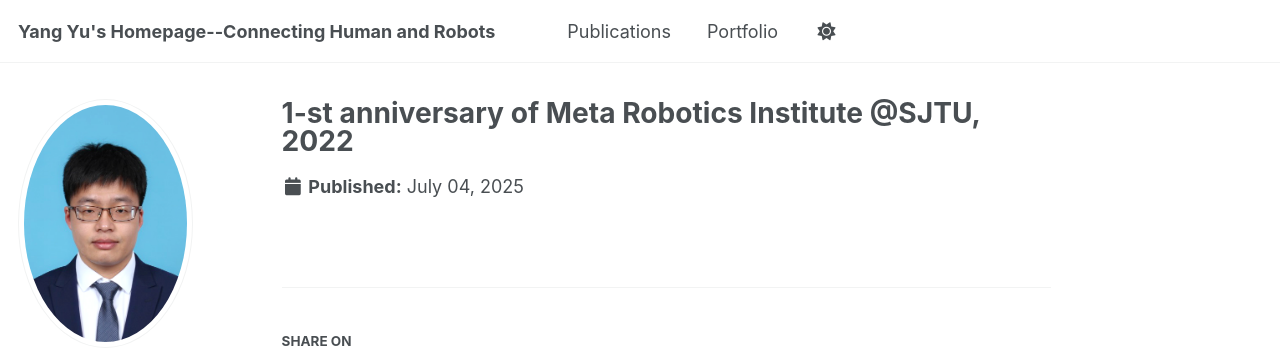
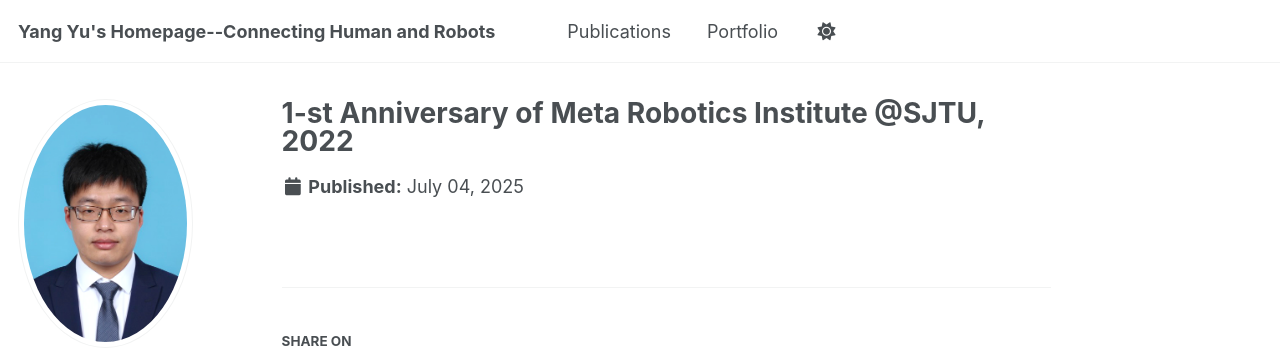
Before and after one commit to Yu-SJTUMRI/Yu-SJTUMRI.github.io, a Jekyll site: the page built from _portfolio/MRI2022.md, in a window 1280 px wide. Shown: the top 348 px of the page. Built offline with Jekyll 4.4.1, drawn with Linux system fonts in a browser that asks for light colours; some web fonts are replaced; a script that is not in the unit is left out.

Commit message:
Update MRI2022.md

```diff
--- a/_portfolio/MRI2022.md
+++ b/_portfolio/MRI2022.md
@@ -1,5 +1,5 @@
 ---
-title: "1-st anniversary of Meta Robotics Institute @SJTU, 2022"
+title: "1-st Anniversary of Meta Robotics Institute @SJTU, 2022"
 excerpt: "We celebrate the 1-st anniversary of Meta Robotics Institute @SJTU<br/><img src='/images/portfolio/MRI2022.png'>"
 collection: portfolio
 weight: 3
```
